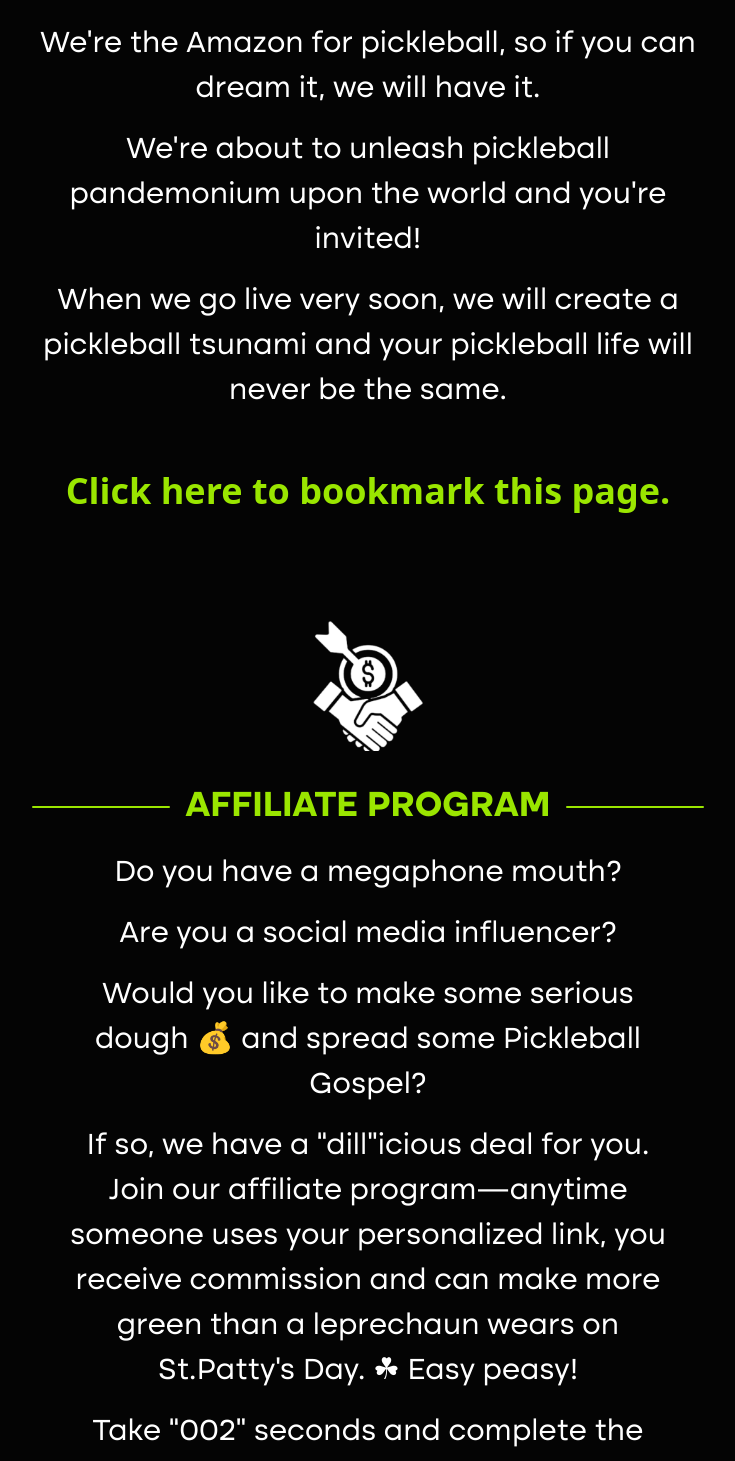
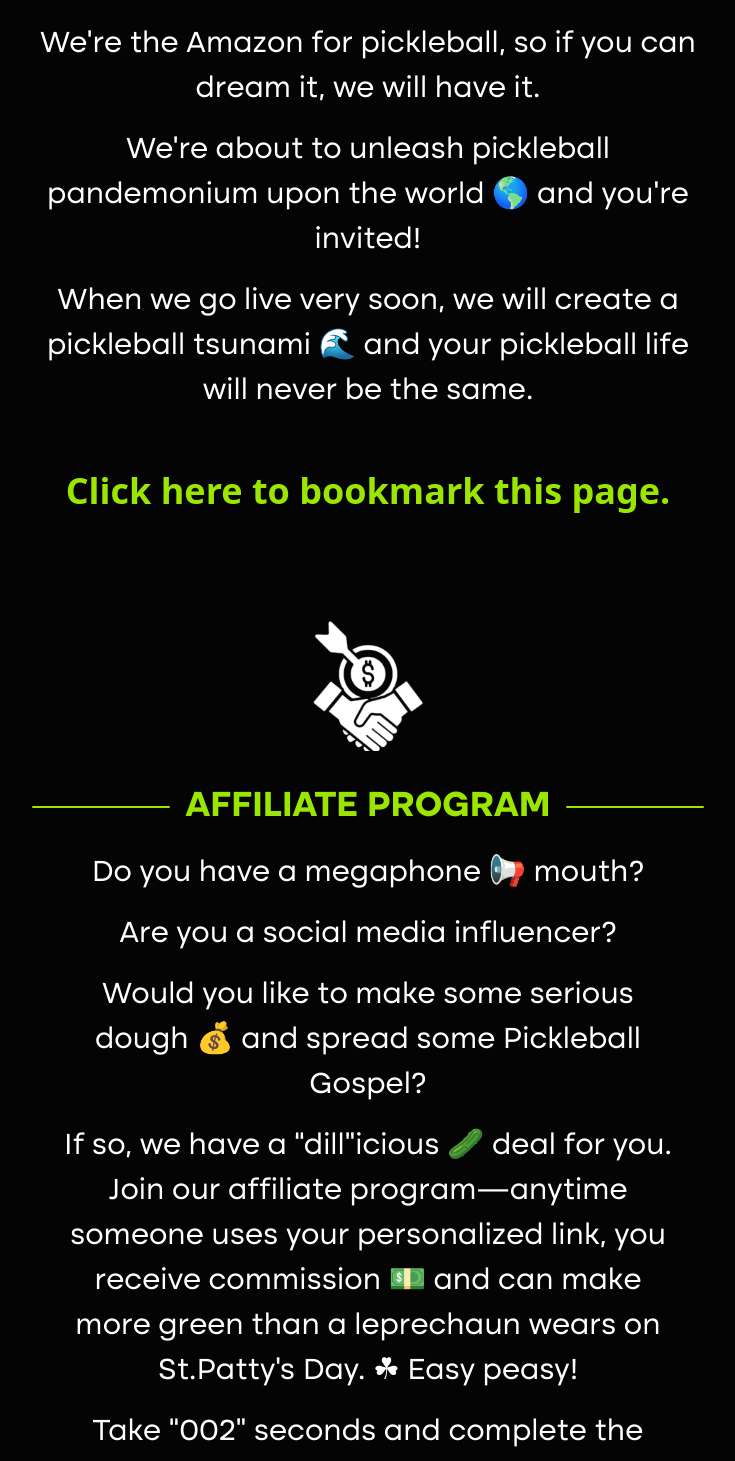
Before and after one commit to ahmedafzal98/wesellpickleball, a React (Vite) app in the folder client/: page / in a window 1280 px wide. Shown: the part 988-2449 px from the top of the page, without its empty margins (272-1007 px from the left). Built offline with nearby package versions, Linux system fonts and the light colour scheme.

Commit message:
fixed changes

```diff
--- a/client/src/components/AffiliateInfo.jsx
+++ b/client/src/components/AffiliateInfo.jsx
@@ -15,19 +15,19 @@
         </p>
         <p>
           We’re talking EVERYTHING pickleball, from glow-in-the-dark pickleball
-          socks that play “Eye of the Tiger” when you sweat, to a personal
-          pickleball- fetching drone named, “Dinky.”
+          socks 🧦🧦 that play “Eye of the Tiger” when you sweat, to a personal
+          pickleball-fetching drone named, “Dinky.”
         </p>
         <p>
           We’re the Amazon for pickleball, so if you can dream it, we will have
           it.
         </p>
         <p>
-          We’re about to unleash pickleball pandemonium upon the world and
+          We’re about to unleash pickleball pandemonium upon the world 🌎 and
           you’re invited!
         </p>
         <p>
-          When we go live very soon, we will create a pickleball tsunami and
+          When we go live very soon, we will create a pickleball tsunami 🌊 and
           your pickleball life will never be the same.
         </p>
 
--- a/client/src/components/BookmarkSection.jsx
+++ b/client/src/components/BookmarkSection.jsx
@@ -63,7 +63,8 @@
         <SectionHeading text="AFFILIATE PROGRAM" />
         <div className="overflow-x-hidden flex flex-col items-center justify-center px-4 sm:px-6">
           <div className="w-full font-normal font-altoneRegular max-w-2xl text-white text-2xl sm:text-3xl leading-normal text-center space-y-4">
-            <p>Do you have a megaphone mouth?</p>
+            <p>Do you have a megaphone 📢 mouth?</p>
+
             <p>Are you a social media influencer?</p>
             <p>
               Would you like to make some serious dough 💰 and spread some
@@ -71,11 +72,12 @@
             </p>
             <p>
               If so, we have a{" "}
-              <span className="whitespace-nowrap">“dill”icious</span> deal for
-              you. Join our affiliate program—anytime someone uses your
-              personalized link, you receive commission and can make more green
-              than a leprechaun wears on St.Patty’s Day. ☘ Easy peasy!
+              <span className="whitespace-nowrap">“dill”icious 🥒 </span>
+              deal for you. Join our affiliate program—anytime someone uses your
+              personalized link, you receive commission 💵 and can make more
+              green than a leprechaun wears on St.Patty’s Day. ☘ Easy peasy!
             </p>
+
             <p>
               Take “002” seconds and complete the form below. When we launch our
               affiliate program, you will be the first to know.
```
